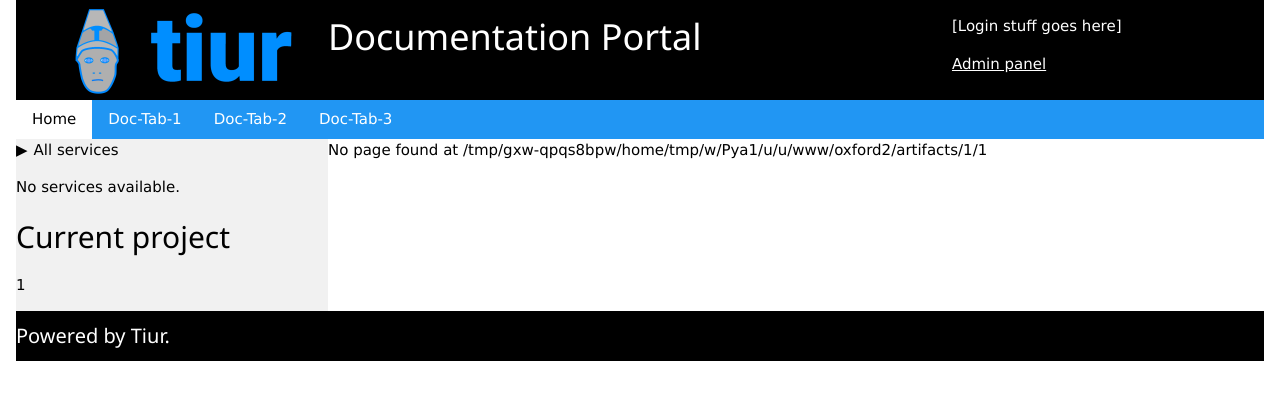
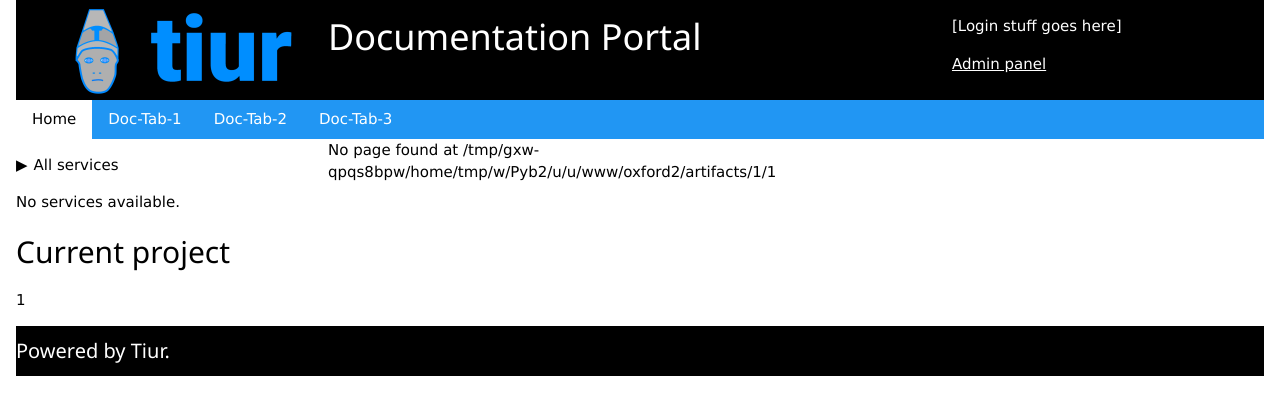
Before and after one commit to JeremyReimer/Tiur, a Django app: page /1/latest/1 in a window 1280 px wide. Shown: the top 415 px of the page. Run offline with Django 4.2, Linux system fonts and the light colour scheme; data that the repository does not hold is empty.

Commit message:
Minor changes to url paths, cosmetic changes to main page template

```diff
--- a/oxford2/admin.py
+++ b/oxford2/admin.py
@@ -120,12 +120,11 @@
         else:
             print("Found bad link: " + test_link)
     if len(clean_list) > 0:
-        # If there are items in the link list, download them
-        # TEMPORARY- don't download, just print out
+        # If there are items in the cleaned link list, download them
         for link in clean_list:
             print(link)
             # TODO: Need to extract any subdirectory information from this
-            # Call the function recursively (WARNING: may run endlessly if link to earlier page)
+            # Call the function recursively (WARNING: may run endlessly if there's a link to earlier page)
             scrape_docs(JENKINS_USER, JENKINS_TOKEN, artifact_directory, collect_url, link)
     else:
         print("All done!")
--- a/oxford2/templates/oxford2/index.html
+++ b/oxford2/templates/oxford2/index.html
@@ -85,7 +85,8 @@
     </div>
   </div>
   <div class="w3-row">
-    <div class="w3-quarter w3-light-grey">
+    <div class="w3-quarter w3-white">
+      <p></p>
       <ul id="myUL">
         <li><span class="caret" id="allservices">All services</span>
         {% if project_list %}
@@ -103,7 +104,7 @@
       <h2>Current project</h2>
       <p> {{ current_project }} </p>
     </div>
-    <div class="w3-threequarter w3-white">
+    <div class="w3-half w3-white">
       {{ page_content|safe }}
     </div>
   </div>
```
